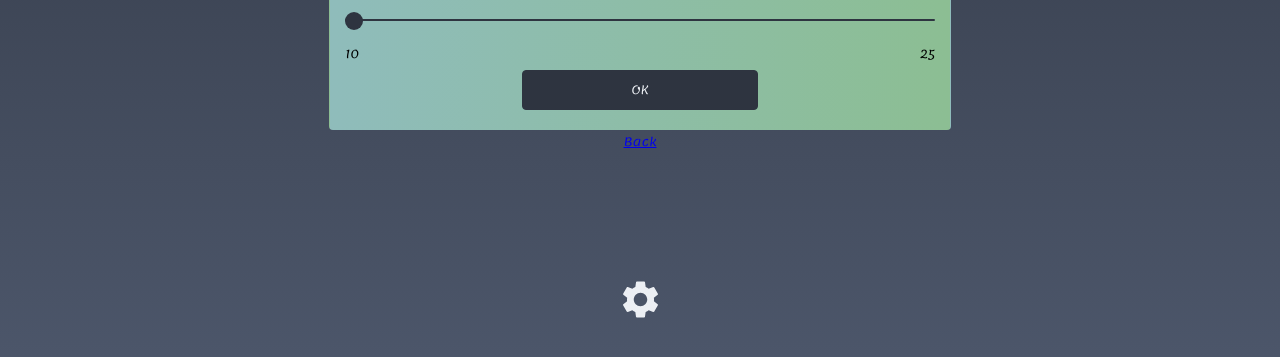
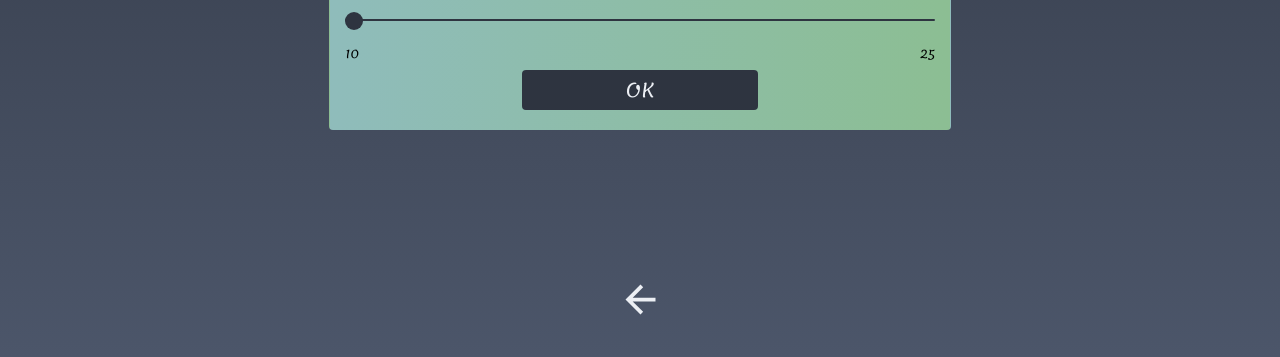
Before and after one commit to emanuelgustavo/todo-list, a React (Create React App) app: page /settings in a window 1280 px wide. Both pictures are taken after a click on the element "Pomodoro's Timer". Shown: the part 437-794 px from the top of the page. Built offline with nearby package versions, Linux system fonts and the light colour scheme.

Commit message:
Update and Upgrade app with React Router v6 I use the useResolvedPath and useMatch to custom the footer page Icon and refatored the App with the DefaultPage layout

```diff
--- a/package.json
+++ b/package.json
@@ -9,6 +9,7 @@
     "react": "17.0.2",
     "react-dom": "17.0.2",
     "react-icons": "4.3.1",
+    "react-router": "6.2.1",
     "react-router-dom": "6.2.1",
     "react-scripts": "5.0.0",
     "styled-components": "5.3.3"
--- a/src/App.js
+++ b/src/App.js
@@ -1,5 +1,5 @@
 import React from "react";
-import { BrowserRouter, Routes, Route } from "react-router-dom";
+import { Routes, Route } from "react-router-dom";
 
 //import styles
 import "./global.css";
@@ -12,14 +12,12 @@ import DefaultPage from "./components/DefaultPage";
 //main app
 const App = () => {
   return (
-    <DefaultPage theme={"dark"}>
-      <BrowserRouter>
-        <Routes>
-          <Route exact path="/" element={<Home />} />
-          <Route path="/settings" element={<Settings />} />
-        </Routes>
-      </BrowserRouter>
-    </DefaultPage>
+    <Routes>
+      <Route path="/" element={<DefaultPage theme={"dark"} />}>
+        <Route index element={<Home />} />
+        <Route path="/settings" element={<Settings />} />
+      </Route>
+    </Routes>
   );
 };
 
--- a/src/components/DefaultPage/index.jsx
+++ b/src/components/DefaultPage/index.jsx
@@ -1,15 +1,20 @@
 import React from "react";
-import PropTypes from "prop-types";
+import { Outlet } from "react-router-dom";
+// import PropTypes from "prop-types";
 
 //import styled component
 import { Main } from "../styles";
 
-const PageDefault = ({ children }) => {
-  return <Main>{children}</Main>;
+const PageDefault = () => {
+  return (
+    <Main>
+      <Outlet />
+    </Main>
+  );
 };
 
 export default PageDefault;
 
-PageDefault.propTypes = {
-  children: PropTypes.node.isRequired
-};
+// PageDefault.propTypes = {
+//   children: PropTypes.node.isRequired
+// };
--- a/src/components/Footer/index.jsx
+++ b/src/components/Footer/index.jsx
@@ -1,17 +1,18 @@
 import React from "react";
-import { Link } from "react-router-dom";
+import { Link, useResolvedPath, useMatch } from "react-router-dom";
 
 //import styled components
 import { PageFooter } from "../styles";
 //import icon
-import { MdSettings } from "react-icons/md";
+import { MdSettings, MdArrowBack } from "react-icons/md";
 
-const Footer = () => {
+const Footer = ({ children, to, ...props }) => {
+  let resolved = useResolvedPath(to);
+  let match = useMatch({ path: resolved.pathname, end: false });
+
   return (
     <PageFooter>
-      <Link to="/settings">
-        <MdSettings />
-      </Link>
+      <Link to={to}>{match === null ? <MdSettings /> : <MdArrowBack />}</Link>
     </PageFooter>
   );
 };
--- a/src/components/MenuItem/index.jsx
+++ b/src/components/MenuItem/index.jsx
@@ -15,7 +15,12 @@ const MenuItem = (props) => {
       <MenuItemContainer onClick={handleMenuOpen}>
         Pomodoro's Timer
       </MenuItemContainer>
-      <MenuOptions open={menuOpen} type={props.type} name={props.name} />
+      <MenuOptions
+        handleMenuOpen={handleMenuOpen}
+        open={menuOpen}
+        type={props.type}
+        name={props.name}
+      />
     </>
   );
 };
--- a/src/components/MenuOptions/index.jsx
+++ b/src/components/MenuOptions/index.jsx
@@ -6,11 +6,16 @@ import { MenuOptionContainer } from "../styles.js";
 import MenuOptionsTimer from "../MenuOptionsTimer";
 
 const MenuOptions = (props) => {
+  const handleToggleMenuOpen = (event) => {
+    event.preventDefault();
+    props.handleMenuOpen();
+  };
+
   return (
     <MenuOptionContainer open={props.open}>
       <MenuOptionsTimer name={"Task"} />
       <MenuOptionsTimer name={"Rest"} />
-      <button>OK</button>
+      <button onClick={(event) => handleToggleMenuOpen(event)}>OK</button>
     </MenuOptionContainer>
   );
 };
--- a/src/components/styles.js
+++ b/src/components/styles.js
@@ -235,16 +235,20 @@ export const MenuOptionContainer = styled.div`
     min-height: 30px;
     margin: 4px auto;
     border-radius: 4px;
-    border: 1px solid var(--dark-primary);
+    border: 2px solid var(--dark-primary);
     background: var(--dark-primary);
     color: var(--primary-light);
+    font-size: 2rem;
+    line-height: 2.5rem;
   }
 
   button:hover {
     background: var(--primary-light);
     color: var(--dark-primary);
-    border: 1px solid var(--dark-primary);
-    transition: background 0.5s;
+    border: 2px solid var(--dark-primary);
+    transition: background 1s;
+    font-size: 2rem;
+    line-height: 2.5rem;
   }
 `;
 
--- a/src/index.js
+++ b/src/index.js
@@ -1,12 +1,15 @@
 import React from "react";
 import ReactDOM from "react-dom";
+import { BrowserRouter } from "react-router-dom";
 
 import App from "./App";
 
 const rootElement = document.getElementById("root");
 ReactDOM.render(
   <React.StrictMode>
-    <App />
+    <BrowserRouter>
+      <App />
+    </BrowserRouter>
   </React.StrictMode>,
   rootElement
 );
--- a/src/pages/Home/index.jsx
+++ b/src/pages/Home/index.jsx
@@ -43,7 +43,7 @@ const Home = () => {
         <NewTask handleAddTask={handleAddTask} />
         <TaskList taskList={taskList} />
       </Main>
-      <Footer />
+      <Footer to="/settings">Teste</Footer>
     </>
   );
 };
--- a/src/pages/Settings/index.jsx
+++ b/src/pages/Settings/index.jsx
@@ -1,5 +1,4 @@
 import React from "react";
-import { Link } from "react-router-dom";
 
 //import components
 import Header from "../../components/Header";
@@ -18,8 +17,7 @@ const Settings = () => {
       <Main>
         <MenuItem type={"range"} name={"timerRange"} />
       </Main>
-      <Footer />
-      <Link to="/">Back</Link>
+      <Footer to="/">Teste Settings</Footer>
     </>
   );
 };
```
